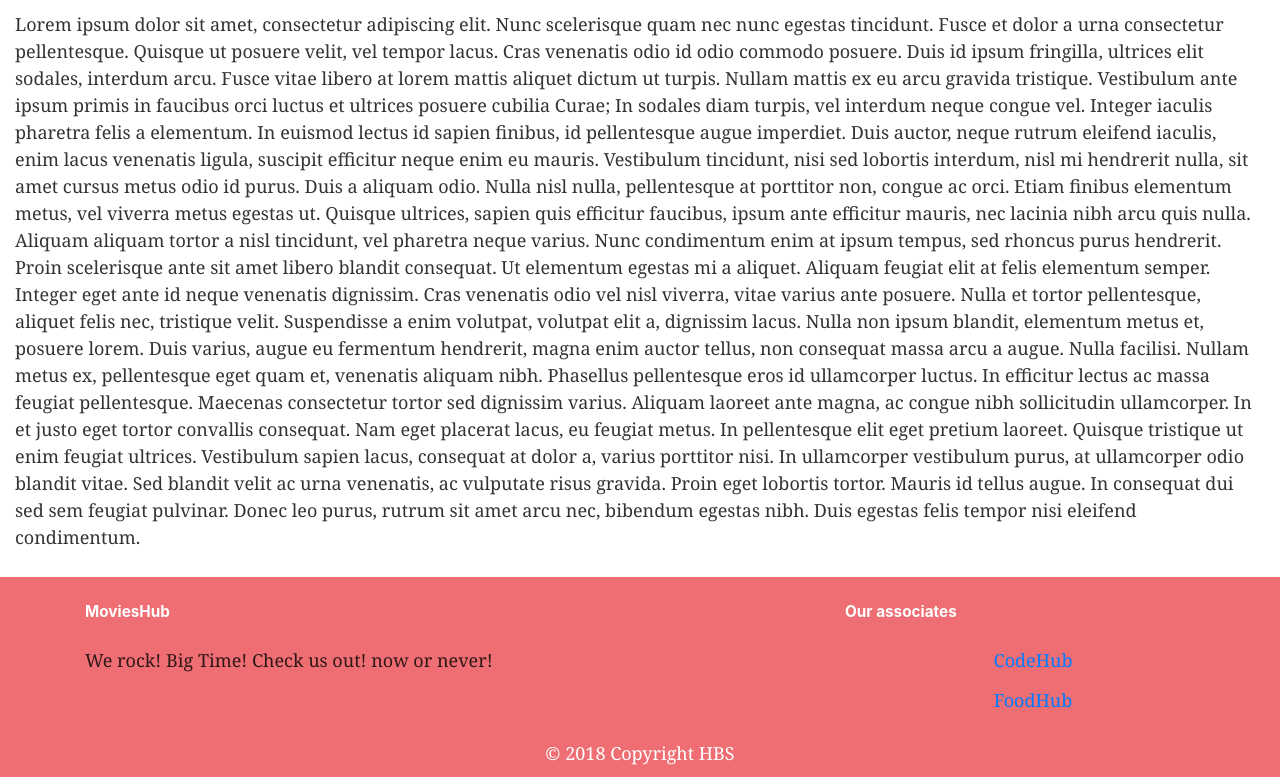
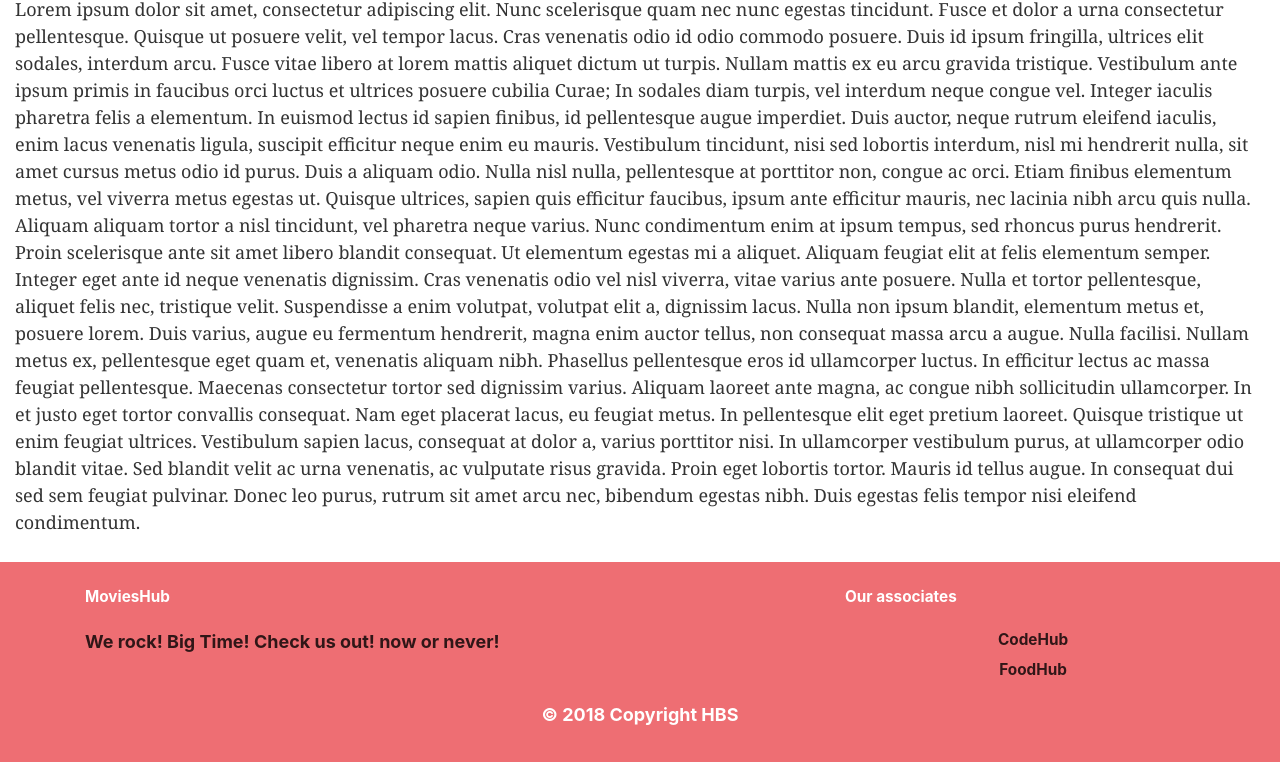
Before and after one commit to benslamahassen/MoviesHub, a Gatsby site: page /about in a window 1280 px wide. Shown: the part 128-905 px from the top of the page. Built offline with nearby package versions, Linux system fonts and the light colour scheme; Gatsby itself is replaced by a stand-in of ours.

Commit message:
Extracting the footerComponent & Minor UI fixes.

```diff
--- /dev/null
+++ b/src/components/footer.js
@@ -0,0 +1,35 @@
+import React from 'react'
+
+const Footer = () => {
+  return (
+    <footer
+      style={{ backgroundColor: '#ee6e73', maxHeight: '200px' }}
+      className="p-4"
+    >
+      <div className="container">
+        <div className="row">
+          <div className="col">
+            <h5 className="text-white">MoviesHub</h5>
+            <h4>We rock! Big Time! Check us out! now or never!</h4>
+          </div>
+          <div className="col-4 ml-auto">
+            <h5 className="text-white">Our associates</h5>
+            <ul className="list-unstyled text-center">
+              <li>
+                  <h5>CodeHub</h5>
+              </li>
+              <li>
+                  <h5>FoodHub</h5>
+              </li>
+            </ul>
+          </div>
+        </div>
+      </div>
+      <div className="text-white">
+        <h4 className="container text-center">© 2018 Copyright HBS</h4>
+      </div>
+    </footer>
+  )
+}
+
+export default Footer
--- a/src/components/header.js
+++ b/src/components/header.js
@@ -24,7 +24,7 @@ const Header = ({ siteTitle }) => (
           }}
           className="mr-3"
         >
-          {siteTitle}
+          <h2 className='m-0 p-0'>{siteTitle}</h2>
         </Link>
         <div>
           <Link
--- a/src/components/layout.css
+++ b/src/components/layout.css
@@ -1,11 +1,11 @@
 .lds-dual-ring {
-	display: flex;
-	justify-content: center;
-	align-items: center;
-	height: 80vh;
+  display: flex;
+  justify-content: center;
+  align-items: center;
+  height: 80vh;
 }
 .lds-dual-ring:after {
-  content: " ";
+  content: ' ';
   display: block;
   width: 46px;
   height: 46px;
@@ -24,7 +24,6 @@
   }
 }
 
-
 .carousel-item {
   height: 400px !important;
 }
@@ -42,10 +41,13 @@
 .carousel-caption > p {
   display: none;
 }
+.site {
+  display: flex;
+  min-height: 100vh;
+  flex-direction: column;
+}
 .content {
-  margin: 0 auto;
-  padding-top: 0;
-  min-height: calc(100vh - 268px);
+  flex-grow: 1;
 }
 .error-page {
   display: flex;
--- a/src/components/layout.js
+++ b/src/components/layout.js
@@ -2,8 +2,8 @@ import React from 'react'
 import PropTypes from 'prop-types'
 import Helmet from 'react-helmet'
 import { StaticQuery, graphql } from 'gatsby'
-import { Link } from 'gatsby';
 import Header from './header'
+import Footer from './footer'
 import './layout.css'
 import 'bootstrap/dist/css/bootstrap.min.css'
 
@@ -29,32 +29,11 @@ const Layout = ({ children }) => (
         >
           <html lang="en" />
         </Helmet>
-        <Header siteTitle={data.site.siteMetadata.title} />
-        <div className='content'>
-          {children}
+        <div className="site">
+          <Header siteTitle={data.site.siteMetadata.title} />
+          <div className="content">{children}</div>
+          <Footer />
         </div>
-				<footer style={{backgroundColor:'#ee6e73', maxHeight: '200px'}} className="p-4">
-          <div className="container">
-            <div className="row">
-              <div className="col">
-                <h5 className="text-white">MoviesHub</h5>
-                <p>We rock! Big Time! Check us out! now or never!</p>
-              </div>
-              <div className="col-4 ml-auto">
-                <h5 className="text-white">Our associates</h5>
-                <ul className='list-unstyled text-center'>
-                  <li><Link to='/404/' className="text-secodary">CodeHub</Link></li>
-                  <li><Link to='/404/' className="text-secodary">FoodHub</Link></li>
-                </ul>
-              </div>
-            </div>
-          </div>
-          <div className="text-white">
-            <div className="container text-center">
-            © 2018 Copyright HBS
-            </div>
-          </div>
-        </footer>
       </>
     )}
   />
```
